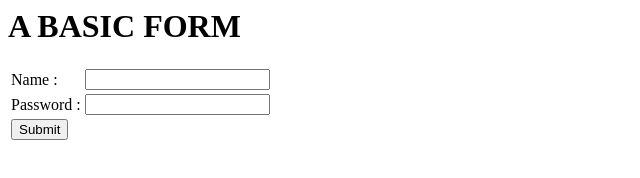
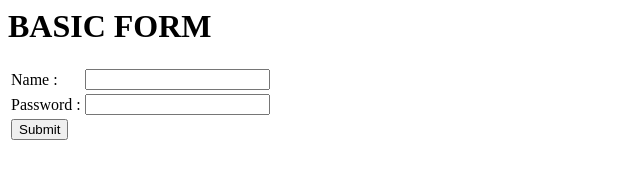
Before and after one commit to Panqoa/Panqoa.github.io, a plain HTML site: page index.html in a window 1280 px wide. Shown: the whole page, without its empty margins (0-640 px from the left). Drawn offline with Linux system fonts and the light colour scheme.

Commit message:
Update index.html

```diff
--- a/index.html
+++ b/index.html
@@ -29,7 +29,7 @@ else
 <body>
 
 <h1>
-A BASIC FORM
+BASIC FORM
 </h1>
 <table>
 
```
